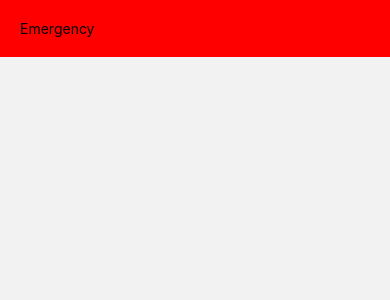
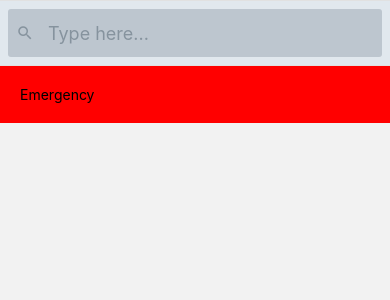
Before and after one commit to e-yang08/ilLuSIonOfgReaTNesS, a React Native app in the folder AwesomeProject/: screen /Main in a window 390 px wide. Shown: the top 300 px of the page. Built offline with nearby package versions, Linux system fonts and the light colour scheme.

Commit message:
Add searchbar to the main

```diff
--- a/AwesomeProject/package.json
+++ b/AwesomeProject/package.json
@@ -15,6 +15,7 @@
     "expo-status-bar": "~1.11.1",
     "react": "18.2.0",
     "react-native": "0.73.2",
+    "react-native-elements": "^3.4.3",
     "react-native-gesture-handler": "^2.14.1",
     "react-native-paper": "^5.12.3",
     "react-native-safe-area-context": "^4.9.0"
--- a/AwesomeProject/pages/Main/main_page.js
+++ b/AwesomeProject/pages/Main/main_page.js
@@ -1,9 +1,11 @@
 import { Text, View, SafeAreaView, TouchableWithoutFeedback, Modal, Pressable, Alert, StyleSheet } from "react-native"
 import React, { useState, useRef } from 'react';
+import { SearchBar } from 'react-native-elements';
 export default function MainPage({ navigation }) {
     const [isPressed, setIsPressed] = useState(false);
     const [modalVisible, setModalVisible] = useState(false);
     const pressTimeout = useRef(null);
+    const [searchText, setSearchText] = useState('');
     const handlePressIn = () => {
         pressTimeout.current = setTimeout(() => {
         setIsPressed(true);
@@ -18,8 +20,25 @@ export default function MainPage({ navigation }) {
             setIsPressed(false);
         }
     };
+    const handleSearch = () => {
+        // Perform search based on the searchText
+        console.log('Performing search for:', searchText);
+    };
+
+    const handleTextChange = (text) => {
+        setSearchText(text);
+    };
+
     return (
         <SafeAreaView>
+            <SearchBar
+                placeholder="Type here..."
+                onChangeText={handleTextChange}
+                onSubmitEditing={handleSearch}
+                value={searchText}
+                lightTheme
+            />
+
             <Modal
                 animationType="slide"
                 transparent={true}
```
Also changed, not shown: 1 other file (tests, documents, lock files or other folders). Lines whose indentation alone changed are shown as unchanged.
